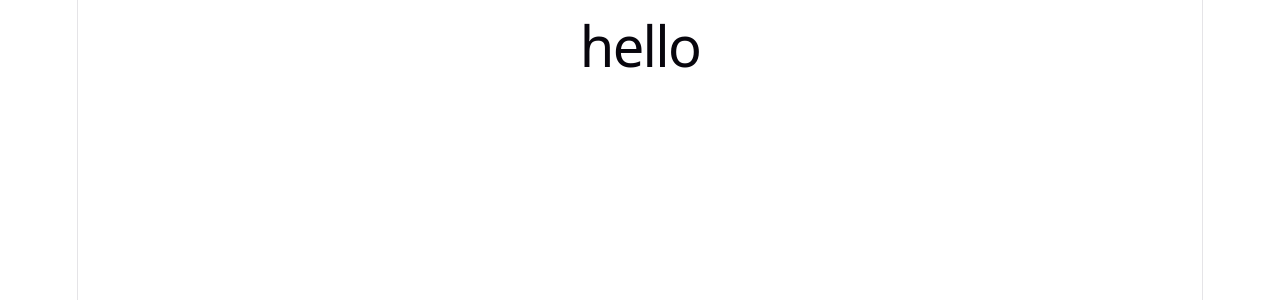
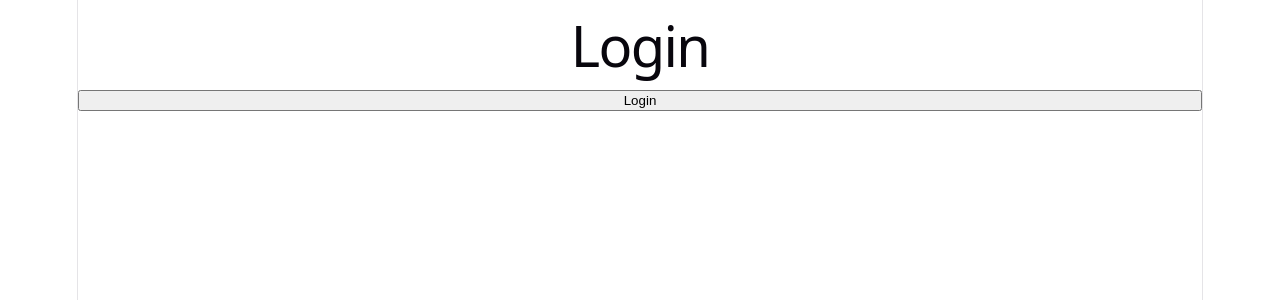
Before and after one commit to Koerwen-Zullo/Quick-Bites, a React (Vite) app in the folder client-side/: page /auth/login in a window 1280 px wide. Shown: the top 300 px of the page. Built offline with nearby package versions, Linux system fonts and the light colour scheme.

Commit message:
practiced typescript

```diff
--- a/client-side/src/App.tsx
+++ b/client-side/src/App.tsx
@@ -1,7 +1,12 @@
+import { Routes, Route, Navigate } from "react-router-dom";
+import AuthRoutes from "./routes/AuthRoutes";
 export default function HomePage() {
     return (
-        <div>
-        <h1>hello</h1>
-        </div>
+        <>
+            <Routes>
+                <Route path="/" element={<Navigate to="/auth/login" />} />
+                <Route path="/auth/*" element={<AuthRoutes />} />
+            </Routes>
+        </>
     );
 }
--- a/client-side/src/main.tsx
+++ b/client-side/src/main.tsx
@@ -1,10 +1,13 @@
 import { StrictMode } from 'react'
 import { createRoot } from 'react-dom/client'
+import { BrowserRouter } from 'react-router-dom'
 import './assets/css/index.css'
 import App from './App.tsx'
 
 createRoot(document.getElementById('root')!).render(
   <StrictMode>
+    <BrowserRouter>
     <App />
+    </BrowserRouter>
   </StrictMode>,
 )
--- /dev/null
+++ b/client-side/src/pages/auth/LoginPage.tsx
@@ -0,0 +1,19 @@
+import { useNavigate } from "react-router-dom";
+export default function LoginPage() {
+  const navigate = useNavigate();
+  const handleLogin = () => {
+    navigate("/register");
+  };
+  return (
+    <>
+      <h1>Login</h1>
+      <button
+        onClick={() => {
+          handleLogin;
+        }}
+      >
+        Login
+      </button>
+    </>
+  );
+}
--- /dev/null
+++ b/client-side/src/pages/auth/RegisterPage.tsx
@@ -0,0 +1,15 @@
+import { useNavigate } from "react-router-dom";
+export default function RegisterPage() {
+
+    const navigate = useNavigate()
+    const handleRegister = () => {
+        navigate('/auth/login')
+    }
+    return (
+        <>
+            <h1>Register</h1>
+            <button onClick={() => { handleRegister }}>Register</button>
+        </>
+
+    )
+}
--- /dev/null
+++ b/client-side/src/routes/AuthRoutes.tsx
@@ -0,0 +1,11 @@
+import { Route, Routes } from "react-router-dom";
+import LoginPage from "../pages/auth/LoginPage.tsx";
+import RegisterPage from "../pages/auth/RegisterPage.tsx";
+export default function AuthRoutes() {
+    return (
+        <Routes>
+            <Route path="login" element={<LoginPage />} />
+            <Route path="register" element={<RegisterPage />} />
+        </Routes>
+    )
+}
```
